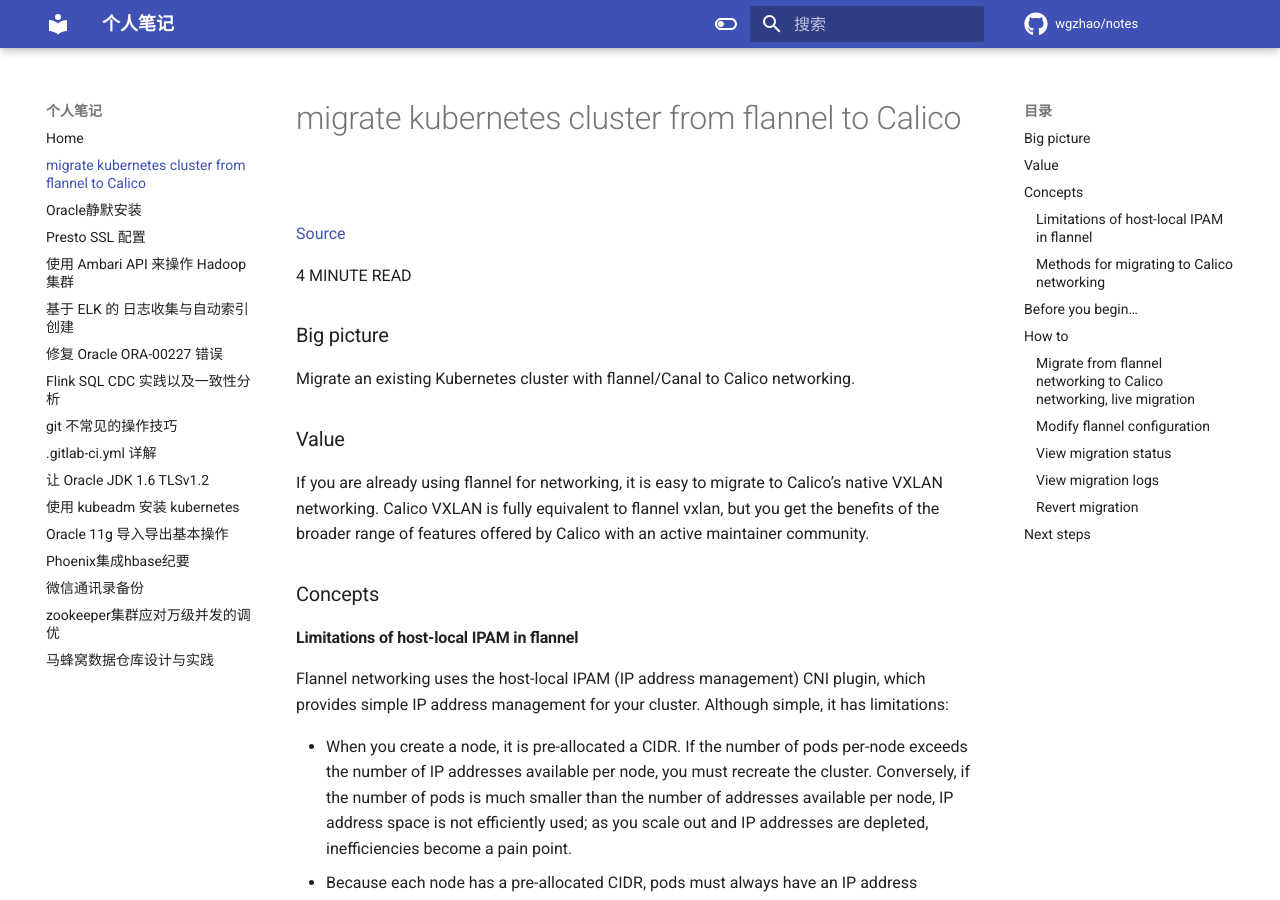
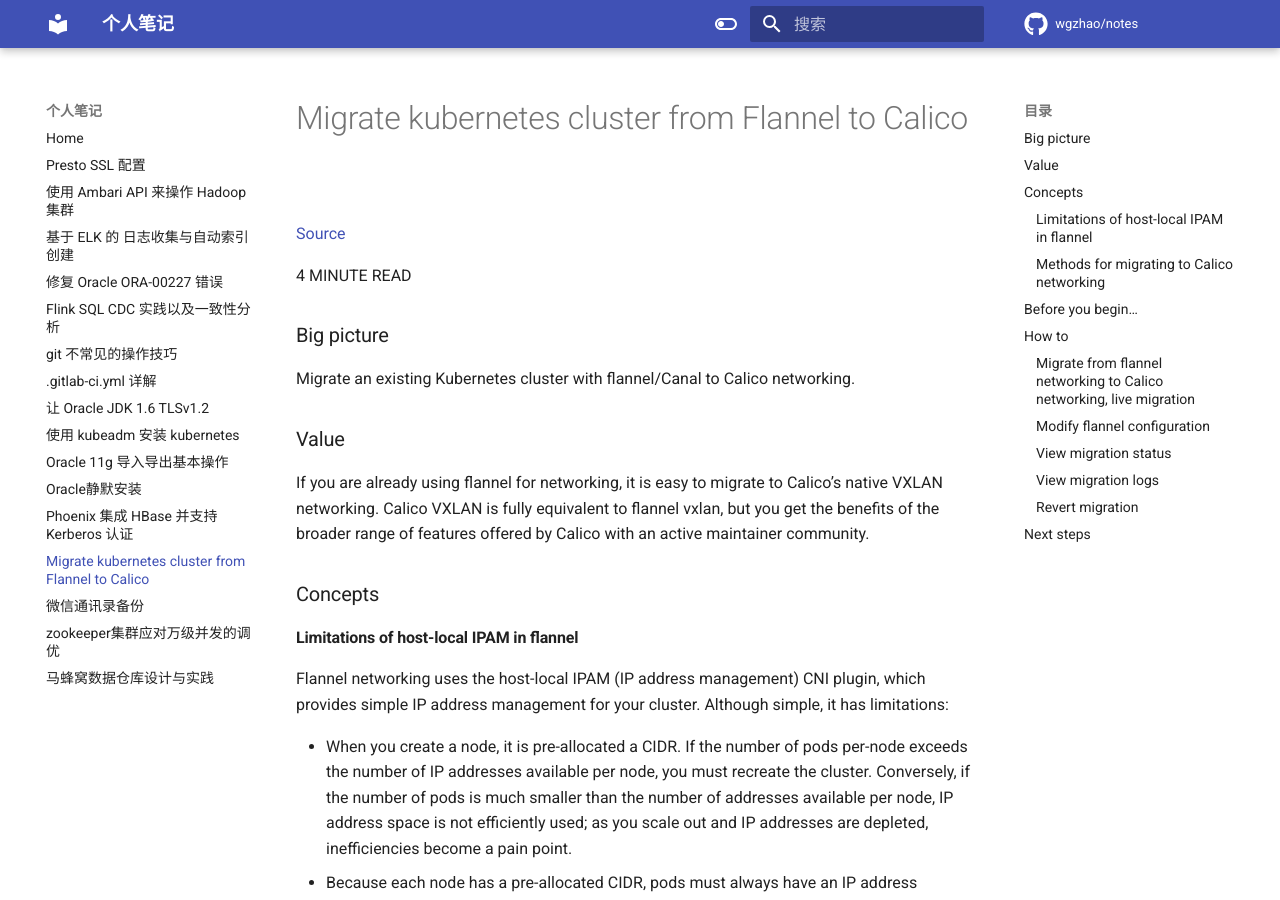
Before and after one commit to wgzhao/notes, an MkDocs documentation site: the page built from docs/take-flannel-to-calico.md, in a window 1280 px wide and 900 px high. Built offline with MkDocs 1.6.1 and Material for MkDocs 9.7.7, drawn with Linux system fonts in a browser that asks for light colours; comment, search, counter and statistics services are not loaded; the version menu is left out.

Commit message:
rename some files

```diff
--- a/docs/phoenix集成hbase纪要.md
+++ b/docs/phoenix集成hbase纪要.md
@@ -1,3 +1,5 @@
+# Phoenix 集成 HBase 并支持 Kerberos 认证
+
 该文档用来简要描述当前生产环境下phoenix如何和hbase集成，并支持kerberos认证
 
 ## 降级
--- a/docs/Migrate a Kubernetes cluster from flannel Canal to Calico.md
+++ b/docs/take-flannel-to-calico.md
@@ -1,4 +1,4 @@
-# migrate kubernetes cluster from flannel to Calico
+# Migrate kubernetes cluster from Flannel to Calico
 
 [Source](https://projectcalico.docs.tigera.io/getting-started/kubernetes/flannel/migration-from-flannel "Permalink to Migrate a Kubernetes cluster from flannel/Canal to Calico")
 
```
Also changed, not shown: docs/collect-k8s-log-with-filebeat.md (renamed from docs/filebeat收集K8S日志，写入自动创建的索引.md), docs/oracle-silent-installation.md (renamed from docs/Oracle-静默安装纪要.md).
